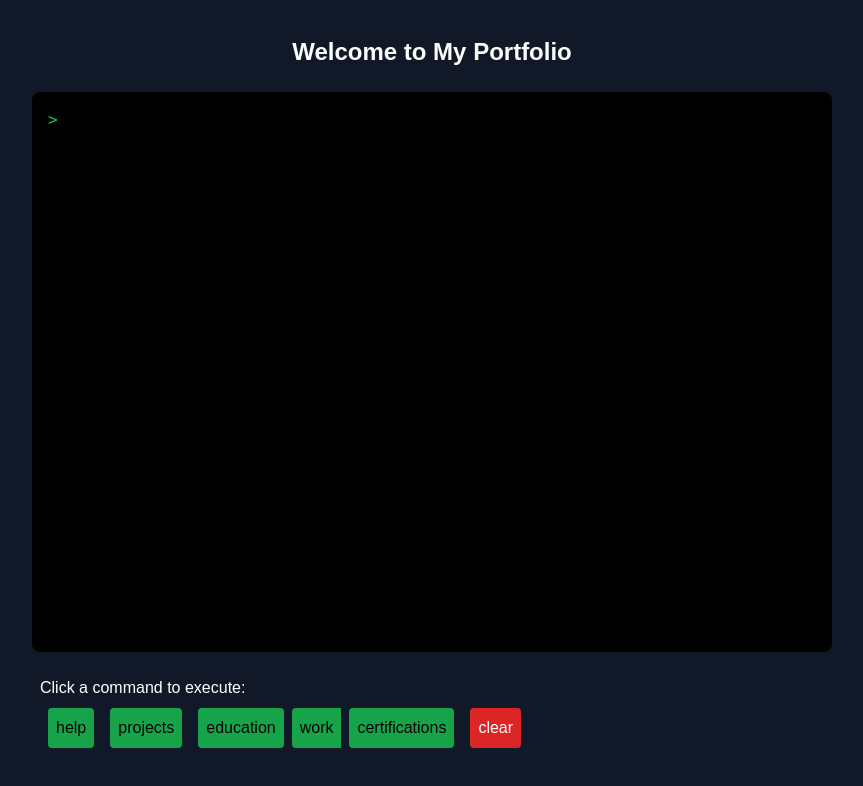
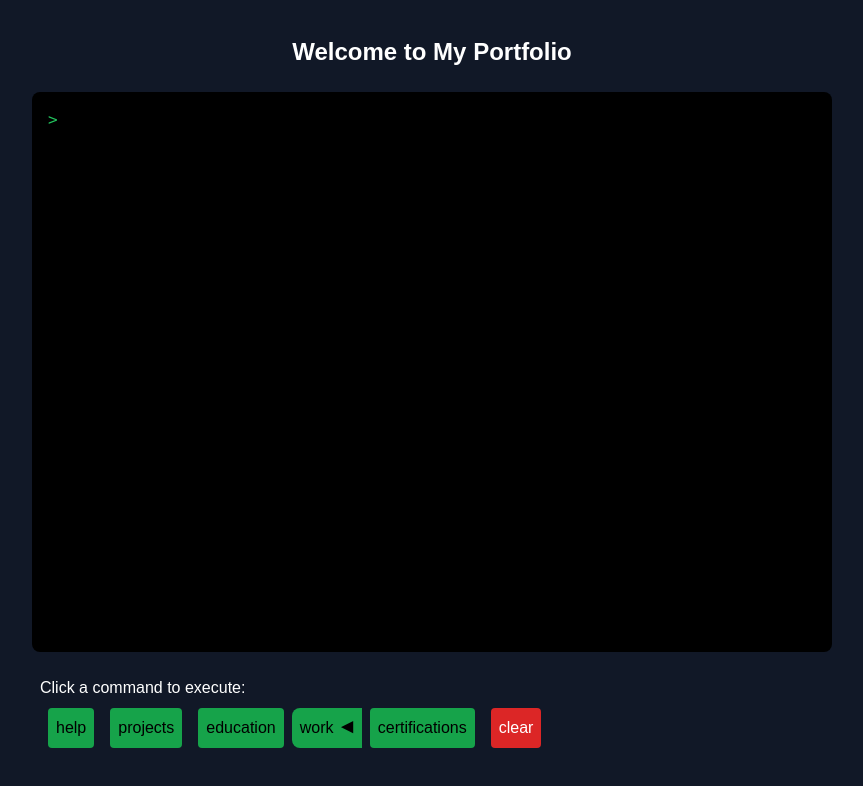
Before and after one commit to NiranjanRavichandran00/my-portfolio, a Next.js app: page / in a window 1280 px wide. Shown: the top 786 px of the page, without its empty margins (208-1071 px from the left). Built offline with nearby package versions, Linux system fonts and the light colour scheme.

Commit message:
Added to arrow to expandable button

```diff
--- a/app/components/terminal.tsx
+++ b/app/components/terminal.tsx
@@ -217,17 +217,20 @@ const Terminal = () => {
                         education
                     </button>
 
-                    <div className="flex items-center space-x-1">
+                    <div className="flex items-center space-x-2 flex-wrap">
                         <button
                             onClick={toggleWorkSubCommands}
-                            className={`bg-green-600 text-black rounded-l p-2 hover:bg-green-500 transition-colors ${isCommandRunning ? 'opacity-50 cursor-not-allowed' : ''}`}
+                            className={`bg-green-600 text-black rounded-l-lg p-2 hover:bg-green-500 transition-colors flex items-center ${isCommandRunning ? 'opacity-50 cursor-not-allowed' : ''}`}
                             disabled={isCommandRunning}
                         >
                             work
+                            <span className={`ml-2 transform transition-transform ${showWorkSubCommands ? 'rotate-0' : 'rotate-180'}`}>
+                                &#9654;
+                            </span>
                         </button>
 
                         {showWorkSubCommands && (
-                            <div className="bg-green-600 rounded-r-lg flex">
+                            <div className="bg-green-600 rounded-r-lg flex space-x-2">
                                 <button
                                     onClick={() => handleCommandClick('work')}
                                     className={`bg-green-500 text-black p-2 hover:bg-green-400 transition-colors ${isCommandRunning ? 'opacity-50 cursor-not-allowed' : ''}`}
@@ -244,7 +247,7 @@ const Terminal = () => {
                                 </button>
                                 <button
                                     onClick={() => handleCommandClick('work 2')}
-                                    className={`bg-green-500 text-black rounded-r p-2 hover:bg-green-400 transition-colors ${isCommandRunning ? 'opacity-50 cursor-not-allowed' : ''}`}
+                                    className={`bg-green-500 text-black rounded-r-lg p-2 hover:bg-green-400 transition-colors ${isCommandRunning ? 'opacity-50 cursor-not-allowed' : ''}`}
                                     disabled={isCommandRunning}
                                 >
                                     work 2
@@ -252,6 +255,7 @@ const Terminal = () => {
                             </div>
                         )}
                     </div>
+
 
                     <button
                         onClick={() => handleCommandClick('certifications')}
```
